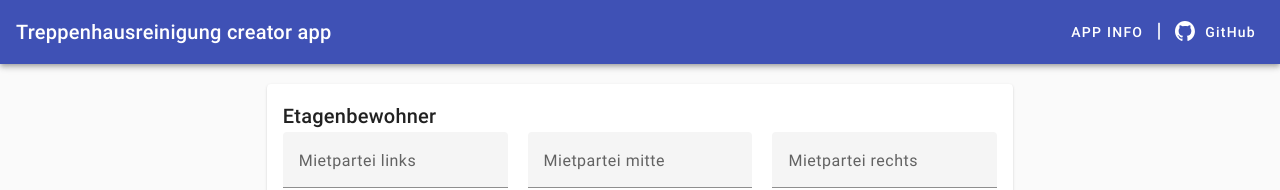
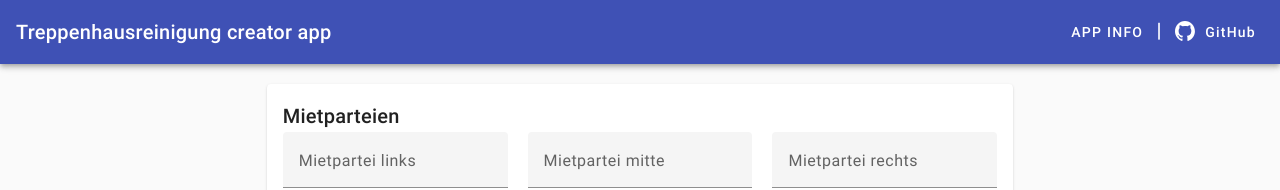
Before and after one commit to inpercima/treppenhausreinigung-creator, an Angular app: page / in a window 1280 px wide. Shown: the top 190 px of the page. Built offline with nearby package versions, Linux system fonts and the light colour scheme.

Commit message:
chore(): rename Etagenbewohner to Mietparteien

```diff
--- a/src/app/features/dashboard/dashboard.component.html
+++ b/src/app/features/dashboard/dashboard.component.html
@@ -1,6 +1,6 @@
 <mat-card class="w-7/12 mx-auto">
   <mat-card-header>
-    <mat-card-title>Etagenbewohner</mat-card-title>
+    <mat-card-title>Mietparteien</mat-card-title>
   </mat-card-header>
   <mat-card-content>
     <form [formGroup]="form" novalidate (ngSubmit)="onSubmit()">
@@ -25,8 +25,6 @@
     <div id="canvas">
       <h1>Treppenreinigung X. OG</h1>
       <table mat-table [dataSource]="dataSource" class="mat-elevation-z8">
-        <!--- Note that these columns can be defined in any order.
-              The actual rendered columns are set as a property on the row definition" -->
 
         <!-- Week Column -->
         <ng-container matColumnDef="week">
```
